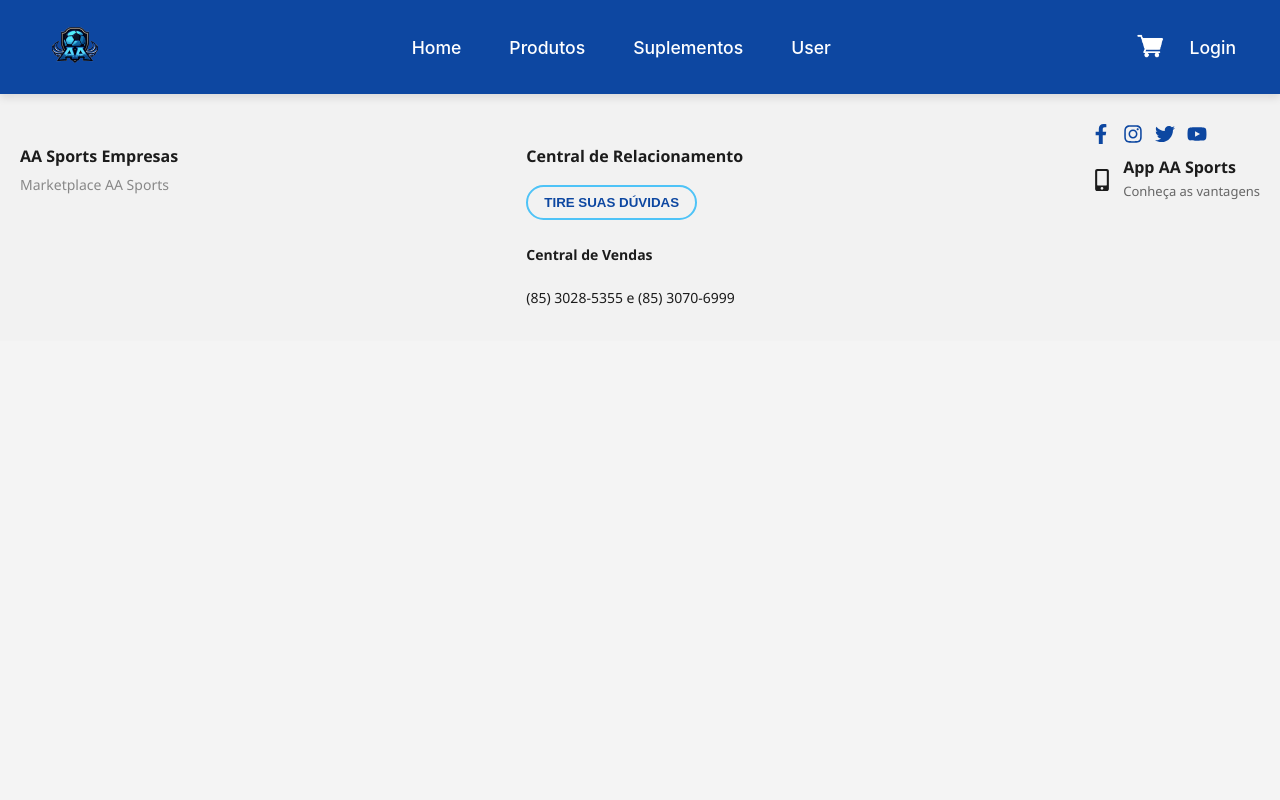
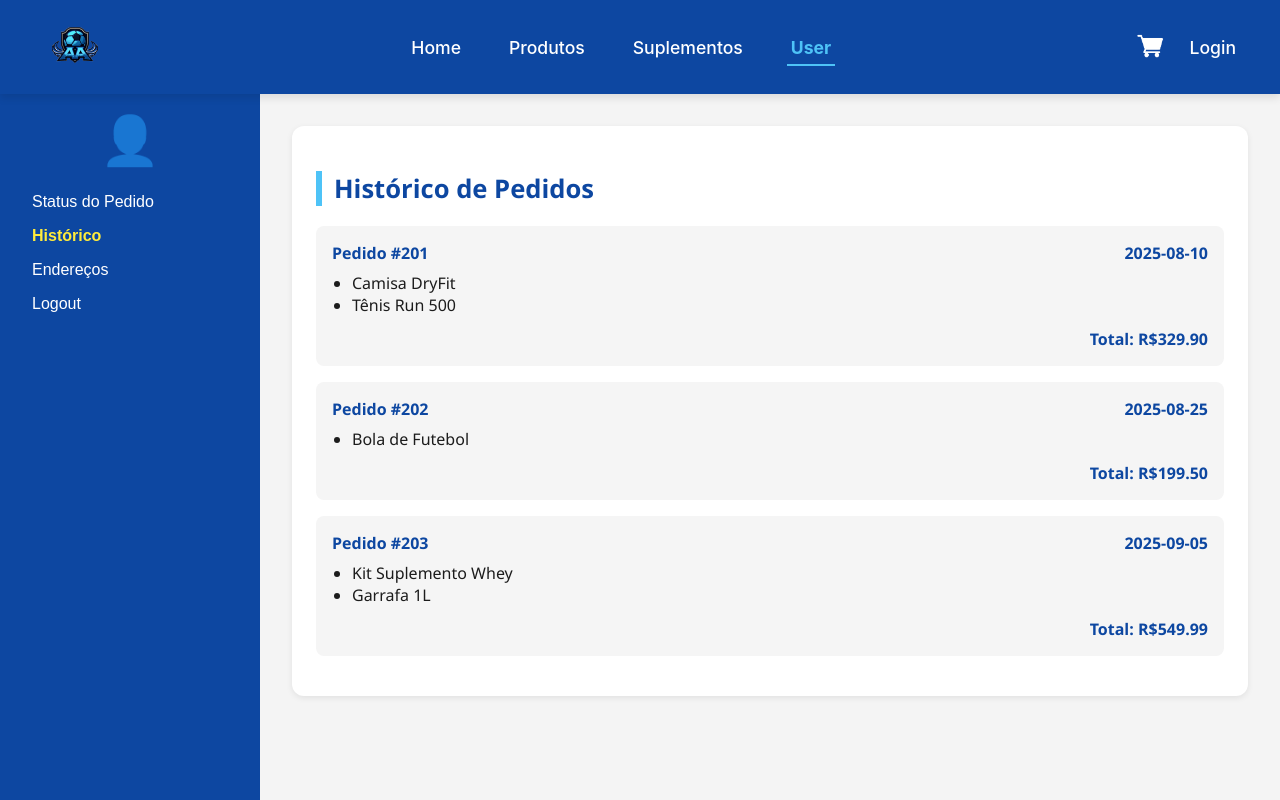
Before and after one commit to Trixx19/full-stack-Avancado, a React (Create React App) app in the folder frontend/aa-sports/: page /user/historico in a window 1280 px wide. Shown: the top 800 px of the page. Built offline with nearby package versions, Linux system fonts and the light colour scheme.

Commit message:
atualizações no userpage

```diff
--- a/frontend/aa-sports/src/Routers/Routers.js
+++ b/frontend/aa-sports/src/Routers/Routers.js
@@ -12,7 +12,13 @@ import Register from "../pages/Register/Register"; // Importar a nova página
 import ClientePage from "../pages/ClientePage";
 import VendedorPage from "../pages/VendedorPage";
 import AdicionarProduto from "../pages/AdicionarProduto";
-import User from "../pages/User/UserPage"; // Importar o componente UserPage
+
+
+
+// import User from "../pages/User/PainelUsuarioLayout.js"; // Importar o componente UserPage
+import UserRoutes from './UserRoutes';
+
+
 
 const Routers = () => {
   return (
@@ -22,7 +28,9 @@ const Routers = () => {
       <Route path="/carrinho" element={<CartPage />} />
       <Route path="/checkout" element={<CheckoutPage />} />
       <Route path="/suplementos" element={<Suplementos />} />
-      <Route path="/UserPage" element={<User />} />
+
+      <Route path="/user/*" element={<UserRoutes />} />
+
 
       {/* Rotas de Autenticação */}
       <Route path="/login" element={<Login />} />
--- a/frontend/aa-sports/src/Routers/UserRoutes.js
+++ b/frontend/aa-sports/src/Routers/UserRoutes.js
@@ -1,16 +1,21 @@
-import { Route } from "react-router-dom";
-import UserLayout from "./UserLayout";
-import Status from "./pages/Status";
-import ClientePage from "./pages/ClientePage";
-import Enderecos from "./pages/Enderecos";
+import React from 'react';
+import { Routes, Route } from 'react-router-dom';
 
-export const userRoutes = (
+import PainelUsuarioLayout from '../pages/User/PainelUsuarioLayout';
 
+import StatusPedido from '../components/UserContent/StatusPedido';
+import Historico from '../components/UserContent/Historico';
 
-    <Route path="/user" element={<UserLayout />}>
-        <Route index element={<PainelUsuario />} />
-        <Route path="status" element={<Status />} />
-        <Route path="historico" element={<ClientePage />} />
-        <Route path="enderecos" element={<Enderecos />} />
-    </Route>
-);
+export default function UserRoutes() {
+    return (
+        <Routes>
+        <Route element={<PainelUsuarioLayout />}>
+            <Route index element={<StatusPedido />} />
+            <Route path="status" element={<StatusPedido />} />
+            <Route path="historico" element={<Historico />} />
+            {/* Adicione a rota de endereços quando tiver o componente */}
+            {/* <Route path="enderecos" element={<Enderecos />} /> */}
+        </Route>
+        </Routes>
+    );
+}
--- a/frontend/aa-sports/src/components/Menu/Menu.js
+++ b/frontend/aa-sports/src/components/Menu/Menu.js
@@ -1,13 +1,25 @@
+// src/components/Menu/Menu.js
+
 import "./Menu.css";
-import { Link } from "react-router-dom";
+// Vamos usar NavLink para poder estilizar o link ativo, é uma melhoria simples.
+import { NavLink } from "react-router-dom";
 
 export default function Menu() {
     return (
         <ul className="menu">
-            <li><Link to="/status">Status do Pedido</Link></li>
-            <li><Link to="/historico">Histórico</Link></li>
-            <li><Link to="/enderecos">Endereços</Link></li>
-            <li><Link to="/logout">Logout</Link></li>
+            {/* 👇 CADA 'to' AGORA COMEÇA COM /user/ */}
+            <li>
+                <NavLink to="/user/status">Status do Pedido</NavLink>
+            </li>
+            <li>
+                <NavLink to="/user/historico">Histórico</NavLink>
+            </li>
+            <li>
+                <NavLink to="/user/enderecos">Endereços</NavLink>
+            </li>
+            <li>
+                <NavLink to="/user/logout">Logout</NavLink>
+            </li>
         </ul>
     );
 }
--- /dev/null
+++ b/frontend/aa-sports/src/components/UserContent/Historico.css
@@ -0,0 +1,56 @@
+.historico-pedido {
+    background: #FFFFFF;
+    padding: 24px;
+    border-radius: 12px;
+    box-shadow: 0 2px 6px rgba(0, 0, 0, 0.08);
+    font-family: 'Segoe UI', Tahoma, sans-serif;
+}
+
+.historico-pedido h2 {
+    margin-bottom: 20px;
+    color: #0D47A1;
+    font-size: 1.6rem;
+    font-weight: 600;
+    border-left: 6px solid #4EC3F7;
+    padding-left: 12px;
+}
+
+.historico-lista {
+    list-style: none;
+    margin: 0;
+    padding: 0;
+}
+
+.historico-item {
+    background-color: #F5F5F5;
+    padding: 16px;
+    border-radius: 8px;
+    margin-bottom: 16px;
+    transition: transform 0.2s ease, box-shadow 0.2s ease;
+}
+
+.historico-item:hover {
+    transform: translateY(-2px);
+    box-shadow: 0 4px 12px rgba(0, 0, 0, 0.1);
+}
+
+.historico-header {
+    display: flex;
+    justify-content: space-between;
+    margin-bottom: 8px;
+    font-weight: 600;
+    color: #0D47A1;
+}
+
+.historico-produtos {
+    list-style: disc;
+    margin: 0 0 12px 20px;
+    padding: 0;
+    color: #1C1C1C;
+}
+
+.historico-total {
+    text-align: right;
+    color: #0D47A1;
+    font-weight: bold;
+}
--- /dev/null
+++ b/frontend/aa-sports/src/components/UserContent/Historico.js
@@ -0,0 +1,62 @@
+import { useState, useEffect } from "react";
+import "./Historico.css";
+
+export default function Historico() {
+    const [historico, setHistorico] = useState([]);
+
+    // Simula uma requisição de histórico
+    useEffect(() => {
+        const fakeHistorico = [
+            {
+                id: 201,
+                data: "2025-08-10",
+                total: 329.90,
+                produtos: ["Camisa DryFit", "Tênis Run 500"]
+            },
+            {
+                id: 202,
+                data: "2025-08-25",
+                total: 199.50,
+                produtos: ["Bola de Futebol"]
+            },
+            {
+                id: 203,
+                data: "2025-09-05",
+                total: 549.99,
+                produtos: ["Kit Suplemento Whey", "Garrafa 1L"]
+            }
+        ];
+        setHistorico(fakeHistorico);
+    }, []);
+
+    return (
+        <div className="historico-pedido">
+            <h2>Histórico de Pedidos</h2>
+
+            {historico.length === 0 ? (
+                <p>Você ainda não possui pedidos registrados.</p>
+            ) : (
+                <ul className="historico-lista">
+                    {historico.map((pedido) => (
+                        <li key={pedido.id} className="historico-item">
+                            <div className="historico-header">
+                                <span className="historico-id">Pedido #{pedido.id}</span>
+                                <span className="historico-data">{pedido.data}</span>
+                            </div>
+
+                            <ul className="historico-produtos">
+                                {pedido.produtos.map((produto, i) => (
+                                    <li key={i}>{produto}</li>
+                                ))}
+                            </ul>
+
+                            <div className="historico-total">
+                                Total: <strong>R${pedido.total.toFixed(2)}</strong>
+                            </div>
+                        </li>
+                    ))}
+                </ul>
+            )}
+        </div>
+    );
+}
--- /dev/null
+++ b/frontend/aa-sports/src/components/UserContent/StatusPedido.css
@@ -0,0 +1,52 @@
+.status-pedido {
+    background: #FFFFFF;
+    padding: 24px;
+    border-radius: 12px;
+    box-shadow: 0 2px 6px rgba(0, 0, 0, 0.08);
+    font-family: 'Segoe UI', Tahoma, sans-serif;
+}
+
+.status-pedido h2 {
+    margin-bottom: 20px;
+    color: #0D47A1;
+    font-size: 1.6rem;
+    font-weight: 600;
+    border-left: 6px solid #4EC3F7;
+    padding-left: 12px;
+}
+
+.status-pedido table {
+    width: 100%;
+    border-collapse: separate;
+    border-spacing: 0 8px;
+}
+
+.status-pedido thead th {
+    text-align: left;
+    padding: 12px;
+    color: #0D47A1;
+    background-color: #F5F5F5;
+    font-weight: 600;
+    border-bottom: 2px solid #4EC3F7;
+}
+
+.status-pedido tbody tr {
+    background-color: #F5F5F5;
+    transition: background 0.2s ease;
+}
+
+.status-pedido tbody tr:hover {
+    background-color: #E3F2FD;
+    /* leve destaque ao passar o mouse */
+}
+
+.status-pedido td {
+    padding: 12px;
+    color: #1C1C1C;
+    border-bottom: 1px solid #E0E0E0;
+}
+
+.status-pedido td:last-child {
+    font-weight: 600;
+    color: #0D47A1;
+}
--- /dev/null
+++ b/frontend/aa-sports/src/components/UserContent/StatusPedido.js
@@ -0,0 +1,46 @@
+import { useState, useEffect } from "react";
+import "./StatusPedido.css";
+export default function StatusPedido() {
+    const [pedidos, setPedidos] = useState([]);
+
+    // Simula busca em API
+    useEffect(() => {
+        const fakePedidos = [
+            { id: 101, data: "2025-09-15", status: "Enviado", total: 249.90 },
+            { id: 102, data: "2025-09-18", status: "Em preparação", total: 129.50 },
+            { id: 103, data: "2025-09-21", status: "Entregue", total: 89.99 }
+        ];
+        setPedidos(fakePedidos);
+    }, []);
+
+    return (
+        <div className="status-pedido">
+            <h2>Status do Pedido</h2>
+
+            {pedidos.length === 0 ? (
+                <p>Nenhum pedido encontrado.</p>
+            ) : (
+                <table>
+                    <thead>
+                        <tr>
+                            <th>ID</th>
+                            <th>Data</th>
+                            <th>Status</th>
+                            <th>Total (R$)</th>
+                        </tr>
+                    </thead>
+                    <tbody>
+                        {pedidos.map((p) => (
+                            <tr key={p.id}>
+                                <td>{p.id}</td>
+                                <td>{p.data}</td>
+                                <td>{p.status}</td>
+                                <td>{p.total.toFixed(2)}</td>
+                            </tr>
+                        ))}
+                    </tbody>
+                </table>
+            )}
+        </div>
+    );
+}
--- a/frontend/aa-sports/src/components/header/Header.js
+++ b/frontend/aa-sports/src/components/header/Header.js
@@ -29,7 +29,7 @@ function Header() {
           </NavLink>
 
 
-          <NavLink to="/UserPage" className={({ isActive }) => (isActive ? 'nav-link active' : 'nav-link')}>
+          <NavLink to="/user" className={({ isActive }) => (isActive ? 'nav-link active' : 'nav-link')}>
             User
           </NavLink>
 
--- /dev/null
+++ b/frontend/aa-sports/src/pages/User/PainelUsuarioLayout.js
@@ -0,0 +1,24 @@
+
+
+import React from 'react';
+import { Outlet } from 'react-router-dom';
+
+import "./UserPage.css";
+import UserIcon from "../../components/UserIcon/UserIcon";
+import Menu from "../../components/Menu/Menu"; // Este é o seu MenuLateral
+
+export default function PainelUsuarioLayout() {
+    return (
+        <div className="user-page">
+            <aside>
+                <UserIcon />
+                <Menu />
+            </aside>
+
+            <main className="user-content">
+                {/* Agora este é apenas um espaço vazio que será preenchido pelo roteador. */}
+                <Outlet />
+            </main>
+        </div>
+    );
+}
--- a/frontend/aa-sports/src/pages/User/UserPage.js
+++ /dev/null
@@ -1,19 +0,0 @@
-import "./UserPage.css";
-import UserIcon from "../../components/UserIcon/UserIcon";
-import Menu from "../../components/Menu/Menu";
-
-export default function UserPage() {
-    return (
-        <div className="user-page">
-        <aside>
-            <UserIcon />
-            <Menu />
-        </aside>
-
-        <main className="user-content">
-            <h2>Painel do Usuário</h2>
-
-        </main>
-        </div>
-    );
-}
```
